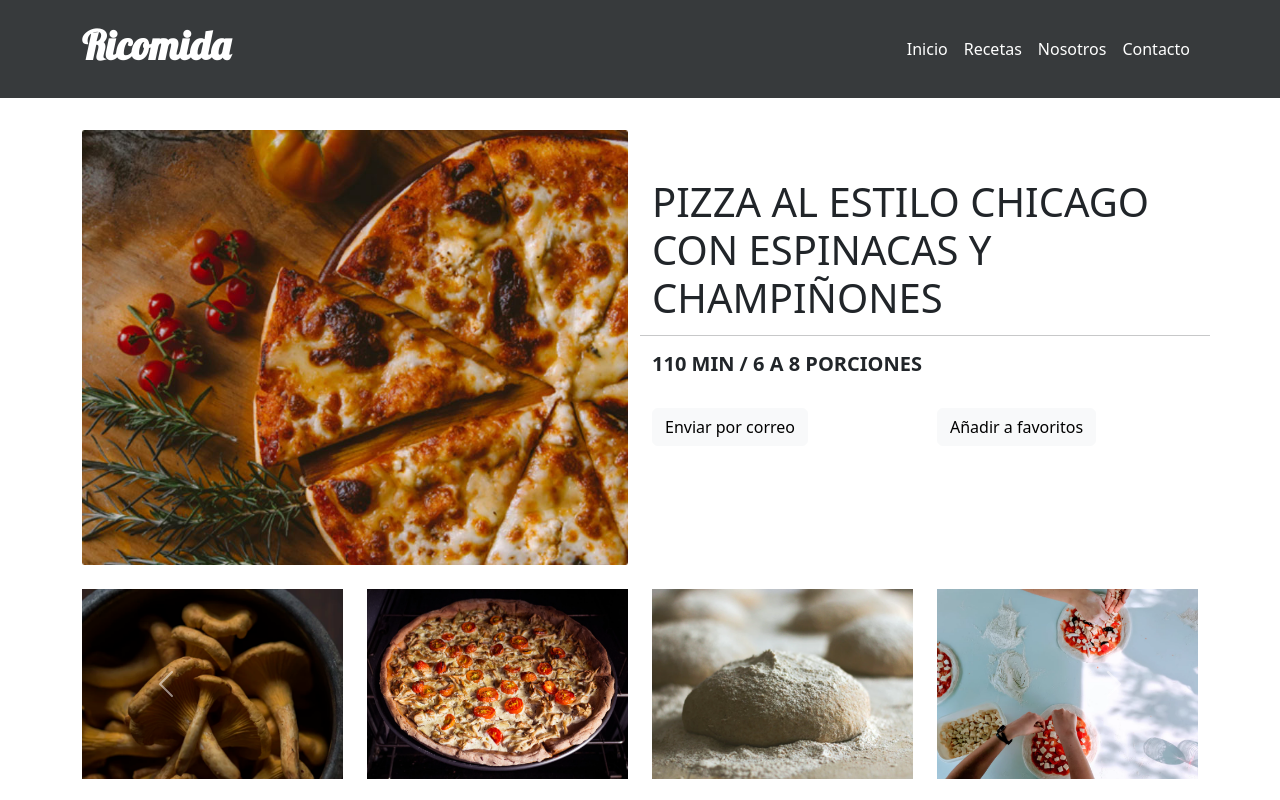
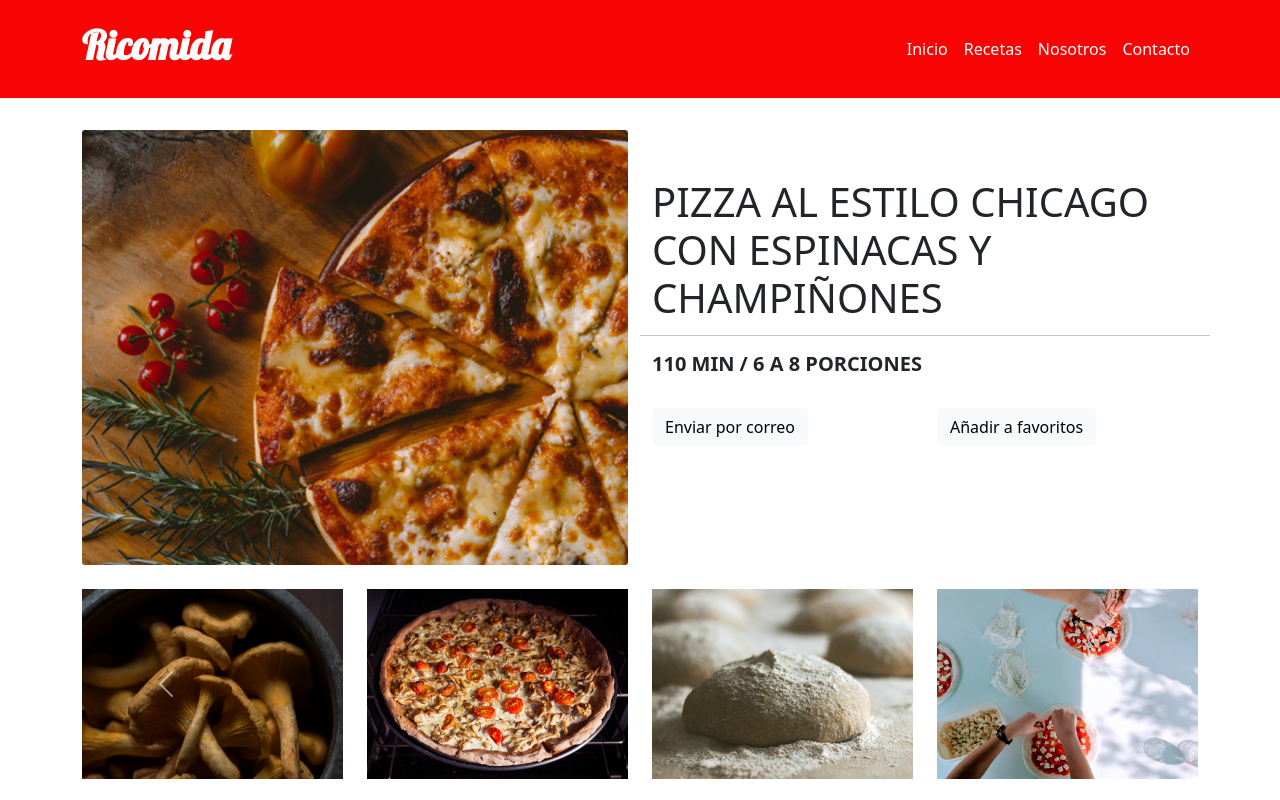
Before and after one commit to mariavictoria-a/Ricomida, a plain HTML site: page index.html in a window 1280 px wide. Shown: the top 800 px of the page. Drawn offline with nearby package versions, Linux system fonts and the light colour scheme.

Commit message:
cambio color a rojo del navbar

```diff
--- a/index.html
+++ b/index.html
@@ -14,21 +14,21 @@
   <link
     href="https://fonts.googleapis.com/css2?family=Cabin:ital,wght@0,400..700;1,400..700&family=Lobster&display=swap"
     rel="stylesheet">
- <!-- aqui linkeamos css -->
+  <!-- aqui linkeamos css -->
   <link rel="stylesheet" href="./assets/css/sytle.css">
   <link href="https://cdn.jsdelivr.net/npm/bootstrap@5.3.3/dist/css/bootstrap.min.css" rel="stylesheet"
     integrity="sha384-QWTKZyjpPEjISv5WaRU9OFeRpok6YctnYmDr5pNlyT2bRjXh0JMhjY6hW+ALEwIH" crossorigin="anonymous">
 
-     <!-- aqui linkeamos js -->
-    <script src="https://code.jquery.com/jquery-3.2.1.slim.min.js"></script>
+  <!-- aqui linkeamos js -->
+  <script src="https://code.jquery.com/jquery-3.2.1.slim.min.js"></script>
   <script src="https://cdnjs.cloudflare.com/ajax/libs/popper.js/1.12.9/umd/popper.min.js"></script>
   <script src="https://maxcdn.bootstrapcdn.com/bootstrap/4.0.0/js/bootstrap.min.js"></script>
   <link rel="stylesheet" href="./assets/css/sytle.css">
 </head>
 
 <body>
-   <!-- aqui va el menu del navegador-->
-  <nav class="navbar navbar-expand-lg p-3 mb-2 navbar-dark" style="background-color: #373a3c;">
+  <!-- aqui va el menu del navegador-->
+  <nav class="navbar navbar-expand-lg p-3 mb-2 navbar-dark" style="background-color: #f80404;">
 
     <div class="container  ">
       <a class="navbar-brand text-white" href="#">
@@ -65,7 +65,7 @@
     <div class="row">
       <div class="col-md-6">
         <br>
-        <img src="./assets/img/principal.jpg"  class="w-100" alt="fotoprincipal">
+        <img src="./assets/img/principal.jpg" class="w-100" alt="fotoprincipal">
         <!-- <p class="text-center">PIZZA AL ESTILO CHICAGO CON ESPINACAS Y CHAMPIÑONES</p> -->
       </div>
 
@@ -107,7 +107,7 @@
   </header>
 
   <!-- HASTA ACÁ -->
-   <div class="container">
+  <div class="container">
 
     <br>
 
@@ -312,7 +312,8 @@
 
       <h1 class="text-center text-white"> SUSCRÍBETE EN NUESTRO NEWSLETTER </h1>
       <br>
-      <h3 class="text-center ms-auto text-white ">y obtén las mejores recetas que tenemos en <span class="logo2" href="#">Ricomida</span></h3>
+      <h3 class="text-center ms-auto text-white ">y obtén las mejores recetas que tenemos en <span class="logo2"
+          href="#">Ricomida</span></h3>
 
       <br>
       <div class="d-grid gap-3 col-6 mx-auto">
```
